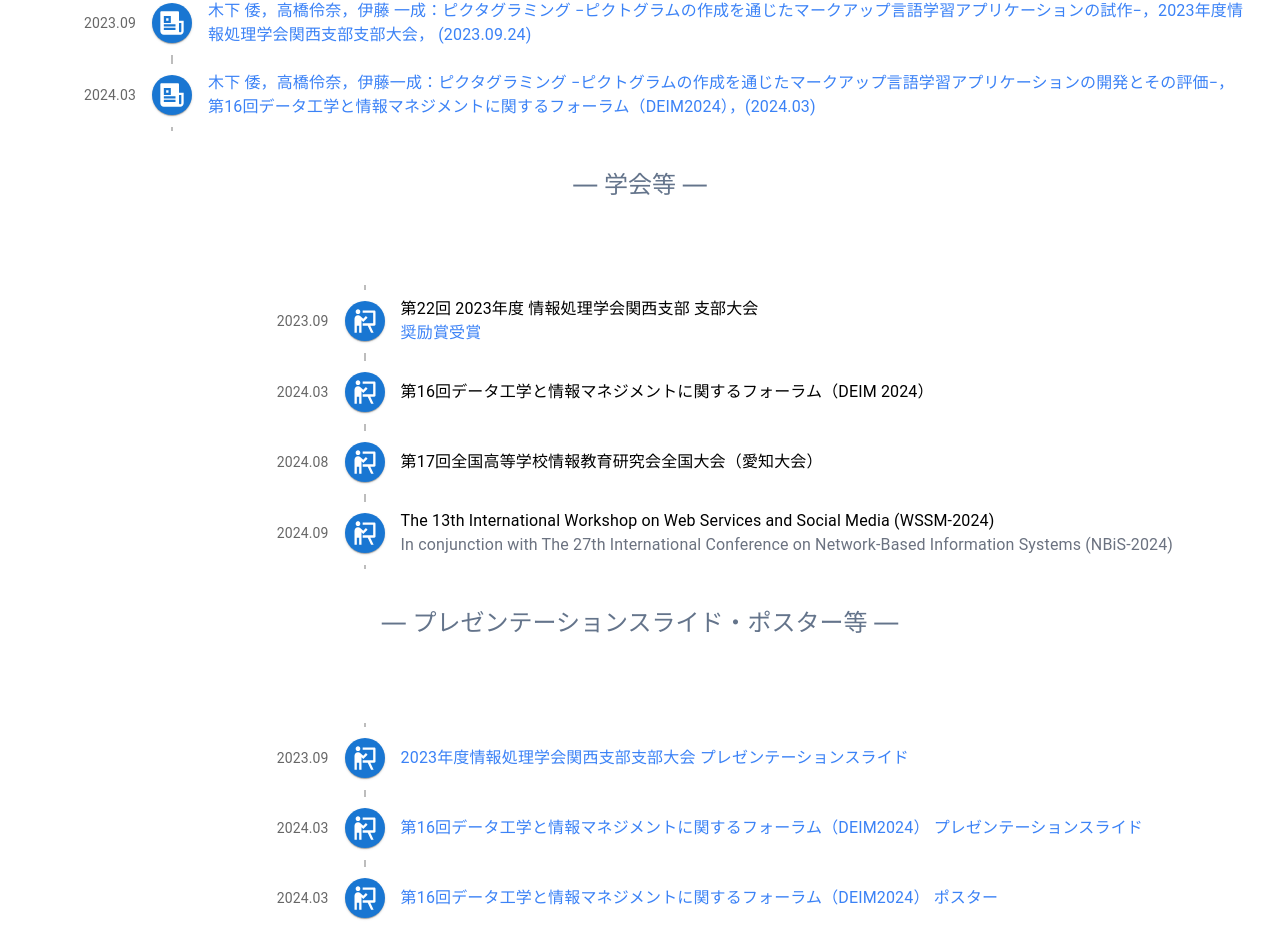
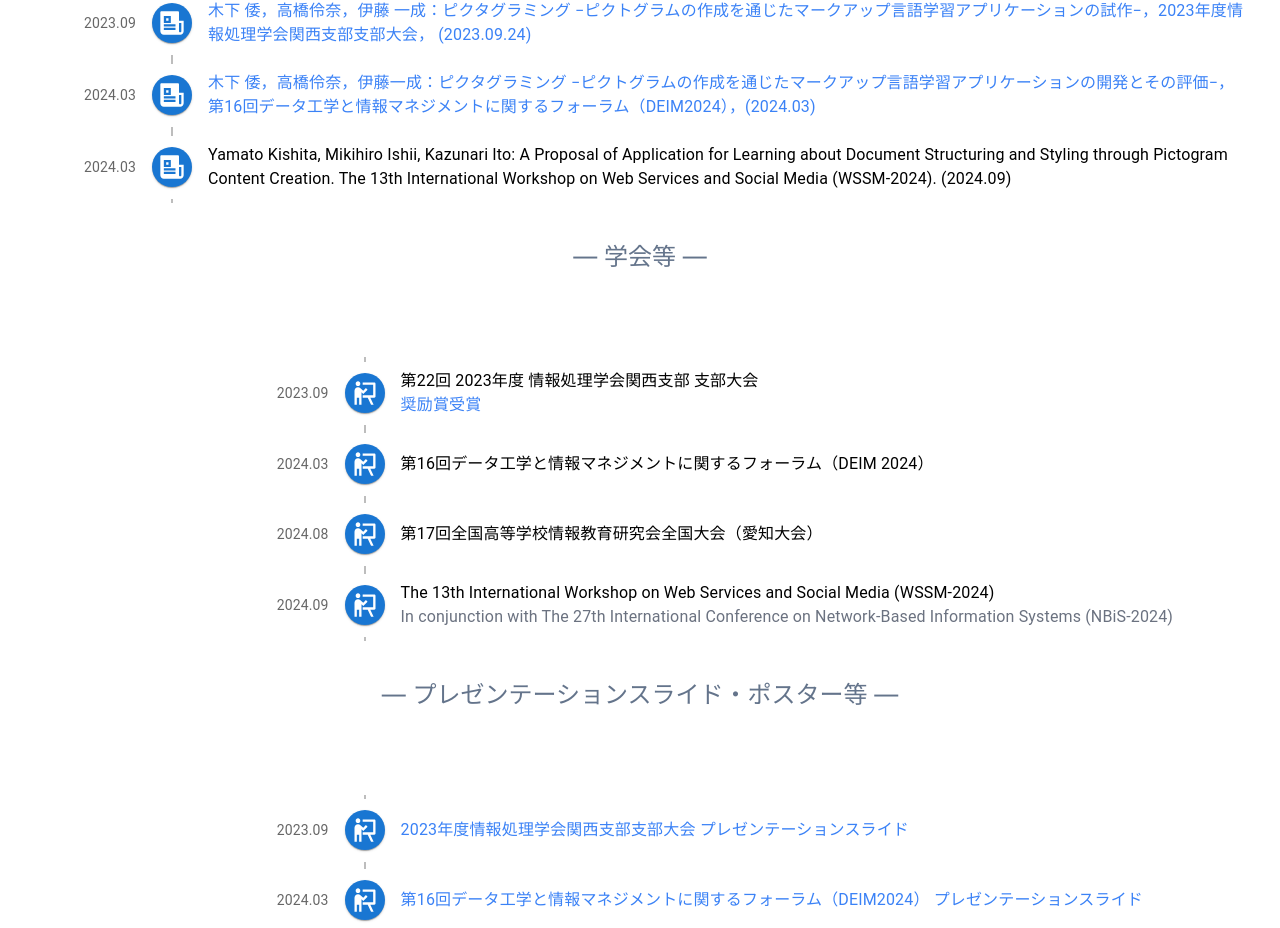
Before and after one commit to YamatoKishitaHub/portfolio, a Next.js app in the folder frontend/: page /research in a window 1280 px wide. Shown: the part 1257-2185 px from the top of the page. Built offline with nearby package versions, Linux system fonts and the light colour scheme.

Commit message:
update research info

```diff
--- a/frontend/components/research/BachelorResearch.tsx
+++ b/frontend/components/research/BachelorResearch.tsx
@@ -52,6 +52,13 @@ const BachelorResearch = () => {
       date: "2024.03",
       title: "木下 倭，高橋伶奈，伊藤一成：ピクタグラミング −ピクトグラムの作成を通じたマークアップ言語学習アプリケーションの開発とその評価−，第16回データ工学と情報マネジメントに関するフォーラム（DEIM2024），(2024.03)",
       titleHref: "https://confit.atlas.jp/guide/event-img/deim2024/T5-A-3-02/public/pdf?type=in",
+      icon: <RiNewspaperFill />,
+      iconColor: "primary",
+    },
+    {
+      date: "2024.03",
+      title: "Yamato Kishita, Mikihiro Ishii, Kazunari Ito: A Proposal of Application for Learning about Document Structuring and Styling through Pictogram Content Creation. The 13th International Workshop on Web Services and Social Media (WSSM-2024). (2024.09)",
+      titleHref: "",
       icon: <RiNewspaperFill />,
       iconColor: "primary",
     },
```
Also changed, not shown: 1 other file (tests, documents, lock files or other folders).
